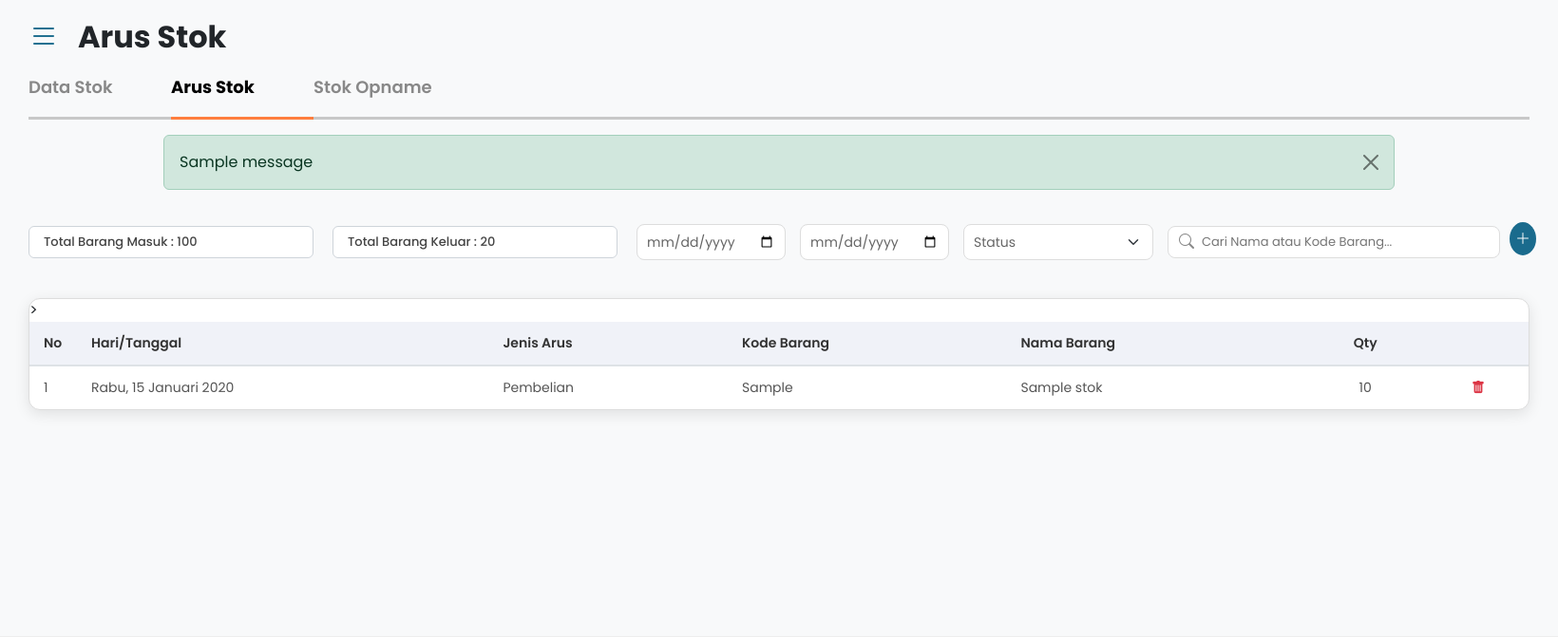
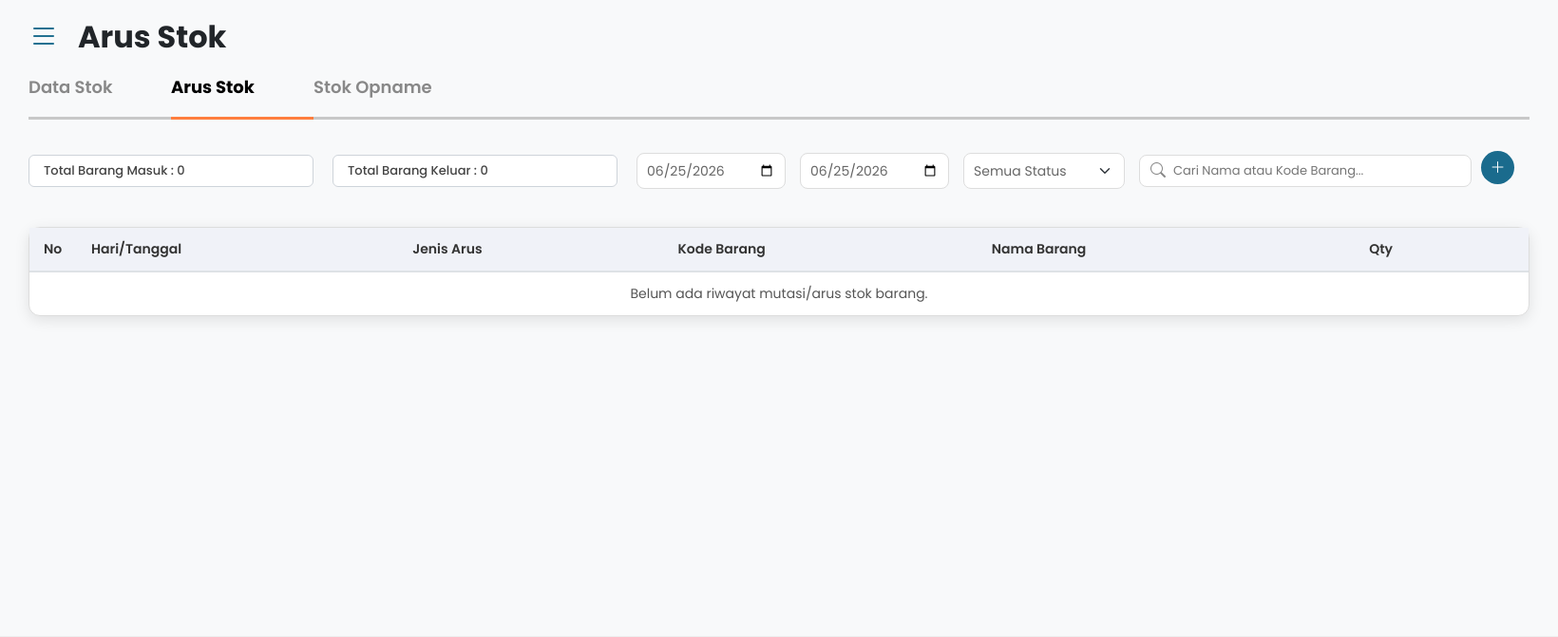
Before and after one commit to olookdev/Software_DSI, a Django app: page /stok/arus/ in a window 1640 px wide. Shown: the part 70-741 px from the top of the page at 95% size. Run offline with Django 5.2, Linux system fonts and the light colour scheme; tables that the repository leaves empty hold one stand-in row (values such as "Sample post"); one stand-in notice (Sample message) is shown; some libraries are stand-ins or nearby versions.

Commit message:
list stok + arus stok done part 2

```diff
--- a/inventory/templates/inventory/arus_stok.html
+++ b/inventory/templates/inventory/arus_stok.html
@@ -25,35 +25,28 @@
     </div>
 </div>
 
-{% if messages %}
-    <div class="container mt-3">
-        {% for message in messages %}
-            <div class="alert alert-{% if message.tags == 'error' %}danger{% else %}{{ message.tags }}{% endif %} alert-dismissible fade show" role="alert">
-                {{ message }}
-                <button type="button" class="btn-close" data-bs-dismiss="alert" aria-label="Close"></button>
-            </div>
-        {% endfor %}
-    </div>
-{% endif %}
-
 <div class="tab-content" id="myTabContent">
     <div class="tab-pane fade show active" id="arus-stok" role="tabpanel">
         <div class="action-bar">
-            <div class="controls-group">
-                {% include 'components/info_cards.html' with label="Total Barang Masuk" value="100" %}
-                {% include 'components/info_cards.html' with label="Total Barang Keluar" value="20" %}
+            <form method="GET" action="" id="form-arus-filter">
+                <div class="controls-group">
+                    {% include 'components/info_cards.html' with label="Total Barang Masuk" value=card_masuk %}
+                    {% include 'components/info_cards.html' with label="Total Barang Keluar" value=card_keluar %}
+                    <input type="date" class="form-control custom-input-date" name="start_date" value="{{ start_date }}"
+                        onchange="document.getElementById('form-arus-filter').submit()">
+                    <input type="date" class="form-control custom-input-date" name="end_date" value="{{ end_date }}"
+                    onchange="document.getElementById('form-arus-filter').submit()">
+                    <select class="form-select custom-select" name="status" style="min-width: 170px;"
+                            onchange="document.getElementById('form-arus-filter').submit()">
+                        <option value="Semua" {% if status_aktif == 'Semua' %}selected{% endif %}>Semua Status</option>
+                        <option value="masuk" {% if status_aktif == 'masuk' %}selected{% endif %}>Pembelian</option>
+                        <option value="keluar" {% if status_aktif == 'keluar' %}selected{% endif %}>Pemakaian</option>
+                    </select>
 
-                <input type="date" class="form-control custom-input-date" name="start_date">
-                <input type="date" class="form-control custom-input-date" name="end_date">
-                <select class="form-select custom-select" style="width: 200px;">
-                    <option selected>Status</option>
-                    <option value="masuk">Pembelian</option>
-                    <option value="keluar">Pemakaian</option>
-                </select>
-
-                {% include 'components/search_bar.html' with placeholder_text="Cari Nama atau Kode Barang..." %}
-                {% include 'components/btn_plus.html' with modal_id="tambahArusModal" %}
-            </div>
+                    {% include 'components/search_bar.html' with placeholder_text="Cari Nama atau Kode Barang..." %}
+                    {% include 'components/btn_plus.html' with modal_id="tambahArusModal" %}
+                </div>
+            </form>
 
             <div class="table-container-shadow">
                 <table class="custom-table">
@@ -84,7 +77,7 @@
 
                             data-pembayaran="{{ a.pembayaran|stringformat:'.2f'|default:0 }}"
                             data-sisa="{{ a.sisa_pembayaran|stringformat:'.2f'|default:0 }}"
-                            data-tenggat="{% if a.tenggat_pembayaran %}{{ a.tenggat_pembayaran|date:'Y-m-d' }}{% else %}-{% endif %}">>
+                            data-tenggat="{% if a.tenggat_pembayaran %}{{ a.tenggat_pembayaran|date:'Y-m-d' }}{% else %}-{% endif %}">
                             <td>{{ forloop.counter }}</td>
                             <td>{{ a.tanggal|date:"l, d F Y" }}</td>
                             <td>
@@ -341,6 +334,33 @@
 </style>
 
 <script>
+document.addEventListener("DOMContentLoaded", function() {
+        const realSearchInput = document.querySelector("#arus-search-field input[type='text']");
+        const hiddenSearch = document.getElementById("hidden-arus-search");
+        const filterForm = document.getElementById("form-arus-filter");
+
+        if (realSearchInput) {
+            // Pasang teks pencarian terakhir agar tidak hilang setelah reload halaman
+            realSearchInput.value = hiddenSearch.value;
+
+            // Trigger submit otomatis saat menekan tombol ENTER pada search bar
+            realSearchInput.addEventListener("keypress", function(e) {
+                if (e.key === "Enter") {
+                    e.preventDefault();
+                    hiddenSearch.value = realSearchInput.value;
+                    filterForm.submit();
+                }
+            });
+
+            // Otomatis refresh data kembali semula jika user menghapus bersih kata kunci pencarian
+            realSearchInput.addEventListener("input", function() {
+                if (realSearchInput.value === "") {
+                    hiddenSearch.value = "";
+                    filterForm.submit();
+                }
+            });
+        }
+    });
 // =========================================================================
 // FUNGSI PEMBANTU: FORMAT ANGKA MENJADI RIBUAN INDONESIA (100.000)
 // =========================================================================
--- a/inventory/views.py
+++ b/inventory/views.py
@@ -37,6 +37,7 @@ def logout_view(request):
     return redirect('login')
 
 # ========================Stok========================
+@login_required(login_url='login')
 def list_stok(request):
     if request.method == "POST":
         v_nama = request.POST.get('nama_barang')
@@ -76,15 +77,20 @@ def list_stok(request):
         messages.success(request, f"Barang {v_nama} berhasil ditambahkan dengan kode {v_kode}!")
         return redirect('list_stok')
 
+    # =========================================================================
+    # LOGIKA GET (TAB & FILTER LIVE SEARCH)
+    # =========================================================================
     tab_aktif = request.GET.get('tab', 'list')
     context = {
         'tab_aktif': tab_aktif,
         'semua_jenis': JenisBarang.objects.all(),
     }
+
     if tab_aktif == 'list':
         query = request.GET.get('search')
 
         if query:
+            # Menggunakan queryset hasil filter jika user melakukan live search
             stok = List_Stok.objects.filter(
                 Q(nama_barang__icontains=query) |
                 Q(kode_barang__icontains=query) |
@@ -92,6 +98,8 @@ def list_stok(request):
             ).select_related('jenis').order_by('id')
         else:
             stok = List_Stok.objects.all().select_related('jenis').order_by('id')
+
+        # Pembersihan karakter string untuk javascript data table aman
         for s in stok:
             if s.nama_barang:
                 s.nama_barang = s.nama_barang.replace('\r', '').replace('\n', ' ').replace("'", "\\'")
@@ -99,16 +107,27 @@ def list_stok(request):
                 s.keterangan = s.keterangan.replace('\r', '').replace('\n', ' ').replace("'", "\\'")
             if s.ukuran:
                 s.ukuran = s.ukuran.replace('\r', '').replace('\n', ' ').replace("'", "\\'")
+
+        # --- PERBAIKAN COUNTER INFO CARDS ---
+        # Hitung akumulasi qty dari data queryset 'stok' yang aktif (jika di-search, angka ini ikut menyusut)
         total_qty_data = stok.aggregate(Sum('qty'))['qty__sum']
-        total_stok = float(total_qty_data) if total_qty_data else 0
-        barang_terlaris = stok.order_by('-qty').first()
-        pemakaian_info = barang_terlaris.nama_barang if barang_terlaris else "-"
+        total_stok = int(total_qty_data) if total_qty_data else 0 # Ubah ke int agar tidak desimal di info card
+
+        # Ambil data barang dengan qty terbanyak berdasarkan filter yang sedang aktif
+        barang_terbanyak = stok.order_by('-qty').first()
+        if barang_terbanyak and barang_terbanyak.qty > 0:
+            # Contoh hasil: "Banner Flexi (150 Pcs)"
+            pemakaian_info = f"{barang_terbanyak.nama_barang} ({barang_terbanyak.qty} {barang_terbanyak.satuan or ''})"
+        else:
+            pemakaian_info = "-"
+
         context.update({
             'stok_barang': stok,
             'query': query,
             'total_seluruh_stok': total_stok,
             'pemakaian_terbanyak': pemakaian_info,
         })
+
     elif tab_aktif == 'arus':
         arus_stok_list = ArusStok.objects.all().select_related('barang').order_by('-tanggal')
         semua_barang = List_Stok.objects.all().order_by('nama_barang')
@@ -122,10 +141,12 @@ def list_stok(request):
             'semua_barang': semua_barang,
             'semua_suplier': semua_suplier,
         })
+
     elif tab_aktif == 'opname':
         context.update({
             'data_opname_list': [],
         })
+
     return render(request, 'inventory/list_stok.html', context)
 
 def edit_stok(request):
@@ -469,7 +490,38 @@ def hapus_harga_jual(request, id):
 
 # ======================== ARUS STOK ========================
 def log_arus_stok(request):
-    arus_stok_list = ArusStok.objects.all().select_related('barang', 'suplier').order_by('-tanggal')
+    query = request.GET.get('search', '')
+    start_date = request.GET.get('start_date')
+    end_date = request.GET.get('end_date')
+    status_filter = request.GET.get('status', 'Semua')
+    hari_ini = timezone.now().date()
+    arus_stok_list = ArusStok.objects.all().select_related('barang', 'suplier')
+
+    if start_date and end_date:
+        arus_stok_list = arus_stok_list.filter(tanggal__date__range=[start_date, end_date])
+    else:
+        arus_stok_list = arus_stok_list.filter(tanggal__date=hari_ini)
+        start_date = hari_ini.strftime('%Y-%m-%d')
+        end_date = hari_ini.strftime('%Y-%m-%d')
+
+    if query:
+        arus_stok_list = arus_stok_list.filter(
+            Q(barang__nama_barang__icontains=query) |
+            Q(barang__kode_barang__icontains=query)
+        )
+
+    total_masuk_data = arus_stok_list.filter(jenis_arus__iexact='Pembelian').aggregate(Sum('qty_arus'))['qty_arus__sum']
+    total_masuk = int(total_masuk_data) if total_masuk_data else 0
+    total_keluar_data = arus_stok_list.filter(jenis_arus__iexact='Pemakaian').aggregate(Sum('qty_arus'))['qty_arus__sum']
+    total_keluar = int(total_keluar_data) if total_keluar_data else 0
+
+    if status_filter and status_filter != 'Semua':
+        if status_filter == 'masuk':
+            arus_stok_list = arus_stok_list.filter(jenis_arus__iexact='Pembelian')
+        elif status_filter == 'keluar':
+            arus_stok_list = arus_stok_list.filter(jenis_arus__iexact='Pemakaian')
+
+    arus_stok_list = arus_stok_list.order_by('-tanggal')
     semua_barang = List_Stok.objects.all().order_by('nama_barang')
     semua_suplier = Suplier.objects.all().order_by('nama_suplier')
 
@@ -477,6 +529,12 @@ def log_arus_stok(request):
         'arus_stok_list': arus_stok_list,
         'semua_barang': semua_barang,
         'semua_suplier': semua_suplier,
+        'query': query,
+        'start_date': str(start_date),
+        'end_date': str(end_date),
+        'status_aktif': status_filter,
+        'card_masuk': total_masuk,
+        'card_keluar': total_keluar,
     }
     return render(request, 'inventory/arus_stok.html', context)
 
```
Also changed, not shown: inventory/templates/inventory/list_stok.html (+27 -0 lines).
